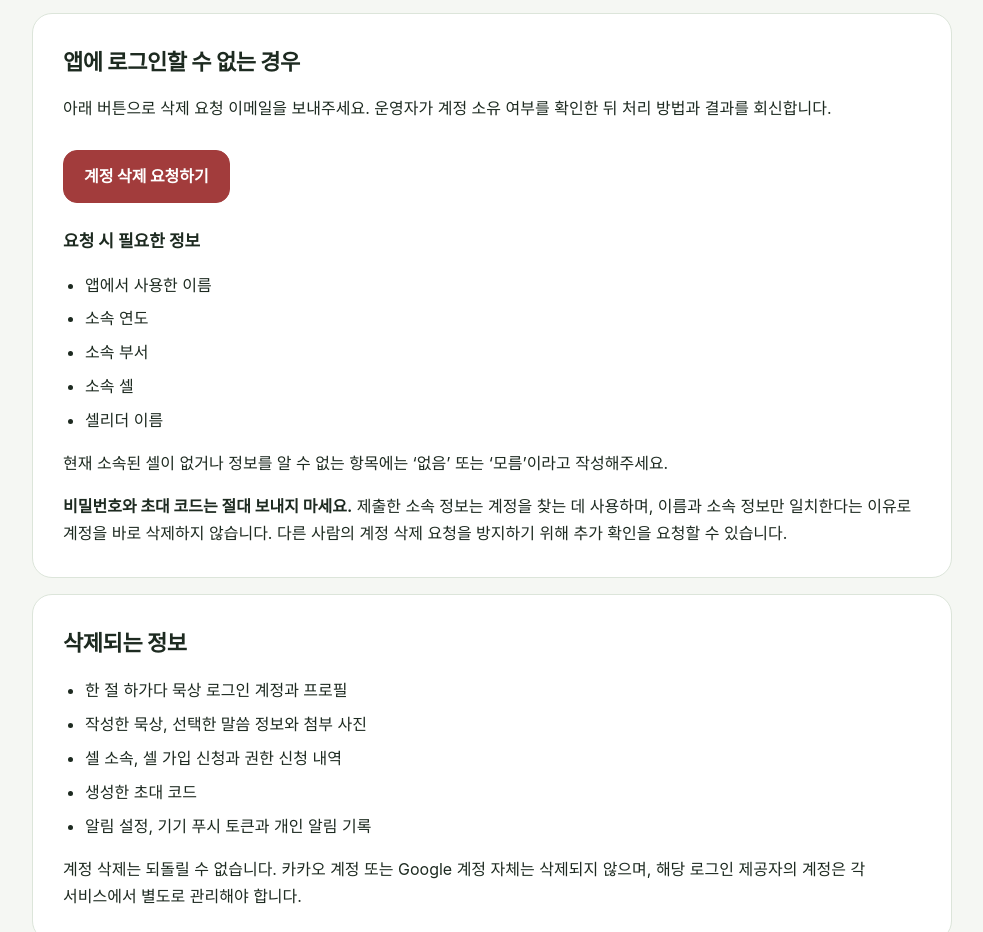
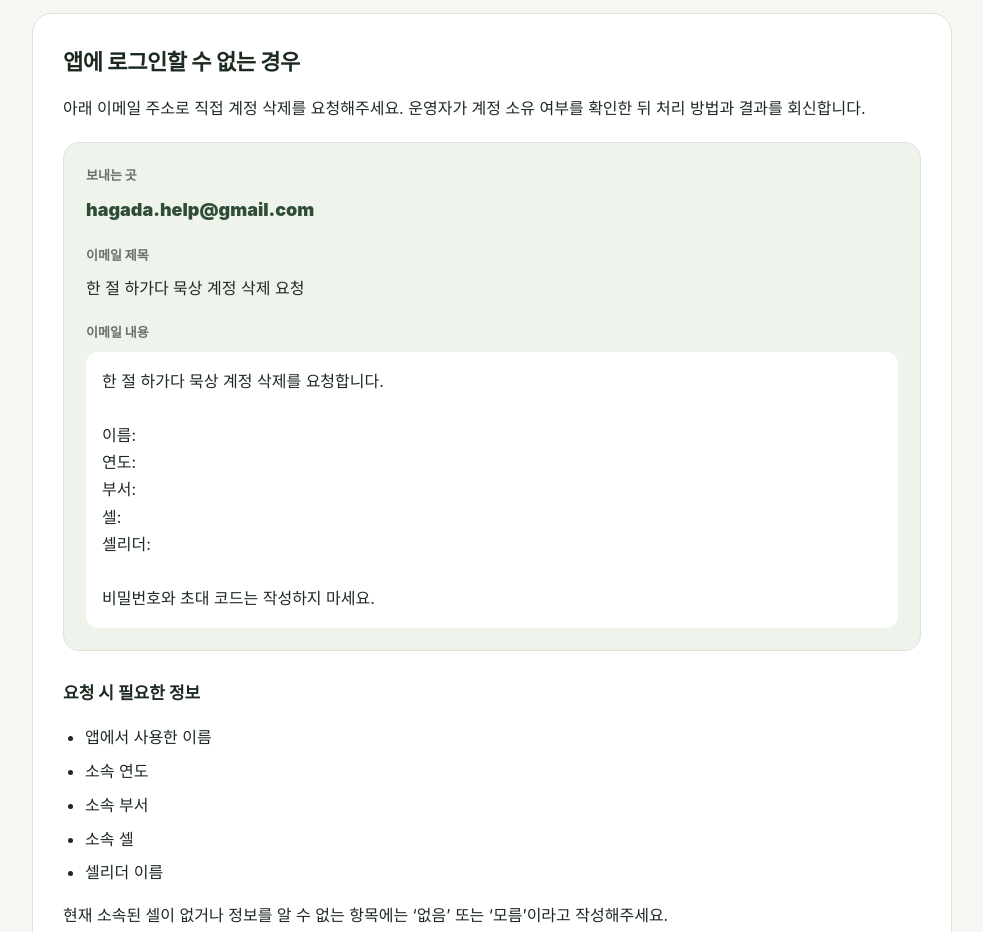
Before and after one commit to jiku100/ydhagada-legal, a plain HTML site: page account-deletion.html in a window 1280 px wide. Shown: the part 801-1733 px from the top of the page, without its empty margins (148-1131 px from the left). Drawn offline with Linux system fonts and the light colour scheme.

Commit message:
Show manual account deletion email instructions

```diff
--- a/account-deletion.html
+++ b/account-deletion.html
@@ -45,9 +45,22 @@
 
       <section class="document-section">
         <h2>앱에 로그인할 수 없는 경우</h2>
-        <p>아래 버튼으로 삭제 요청 이메일을 보내주세요. 운영자가 계정 소유 여부를 확인한 뒤 처리 방법과 결과를 회신합니다.</p>
-        <div class="actions">
-          <a class="button danger" data-support-link>계정 삭제 요청하기</a>
+        <p>아래 이메일 주소로 직접 계정 삭제를 요청해주세요. 운영자가 계정 소유 여부를 확인한 뒤 처리 방법과 결과를 회신합니다.</p>
+        <div class="request-template">
+          <p class="request-template-label">보내는 곳</p>
+          <p class="email-address" data-config="supportEmail">hagada.help@gmail.com</p>
+          <p class="request-template-label">이메일 제목</p>
+          <p>한 절 하가다 묵상 계정 삭제 요청</p>
+          <p class="request-template-label">이메일 내용</p>
+          <pre>한 절 하가다 묵상 계정 삭제를 요청합니다.
+
+이름:
+연도:
+부서:
+셀:
+셀리더:
+
+비밀번호와 초대 코드는 작성하지 마세요.</pre>
         </div>
         <h3>요청 시 필요한 정보</h3>
         <ul>
@@ -81,7 +94,7 @@
       <section class="document-section">
         <h2>문의처</h2>
         <p><strong>운영 주체</strong><br /><span data-config="operatorName">신석경</span></p>
-        <p><strong>계정 삭제 및 개인정보 문의</strong><br /><a data-support-link><span data-config="supportEmail">hagada.help@gmail.com</span></a></p>
+        <p><strong>계정 삭제 및 개인정보 문의</strong><br /><span data-config="supportEmail">hagada.help@gmail.com</span></p>
       </section>
     </main>
 
--- a/common.js
+++ b/common.js
@@ -23,29 +23,6 @@
     element.hidden = configured;
   });
 
-  document.querySelectorAll('[data-support-link]').forEach((element) => {
-    if (!supportEmail) {
-      element.removeAttribute('href');
-      element.setAttribute('aria-disabled', 'true');
-      element.classList.add('is-disabled');
-      return;
-    }
-
-    const subject = `${appName} 계정 삭제 요청`;
-    const body = [
-      '한 절 하가다 묵상 계정 삭제를 요청합니다.',
-      '',
-      '이름:',
-      '연도:',
-      '부서:',
-      '셀:',
-      '셀리더:',
-      '',
-      '비밀번호와 초대 코드는 작성하지 마세요.',
-    ].join('\n');
-    element.href = `mailto:${supportEmail}?subject=${encodeURIComponent(subject)}&body=${encodeURIComponent(body)}`;
-  });
-
   document.querySelectorAll('[data-current-year]').forEach((element) => {
     element.textContent = String(new Date().getFullYear());
   });
--- a/styles.css
+++ b/styles.css
@@ -324,6 +324,49 @@ th {
   color: var(--text-muted);
 }
 
+.request-template {
+  margin: 20px 0 28px;
+  padding: 22px;
+  border: 1px solid var(--border);
+  border-radius: 16px;
+  background: var(--surface-muted);
+}
+
+.request-template p {
+  margin-bottom: 8px;
+}
+
+.request-template-label {
+  margin-top: 20px;
+  color: var(--text-muted);
+  font-size: 13px;
+  font-weight: 800;
+}
+
+.request-template-label:first-child {
+  margin-top: 0;
+}
+
+.email-address {
+  color: var(--primary-dark);
+  font-size: 18px;
+  font-weight: 900;
+  word-break: break-all;
+}
+
+.request-template pre {
+  margin: 0;
+  padding: 16px;
+  overflow-x: auto;
+  border-radius: 12px;
+  background: #ffffff;
+  color: var(--text);
+  font: inherit;
+  line-height: 1.7;
+  white-space: pre-wrap;
+  word-break: keep-all;
+}
+
 .site-footer {
   border-top: 1px solid var(--border);
   background: var(--surface);
```
Also changed, not shown: index.html (+1 -1 lines), privacy.html (+1 -1 lines), 1 other file.
